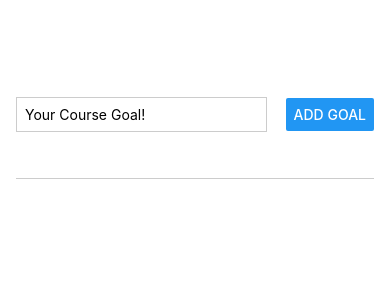
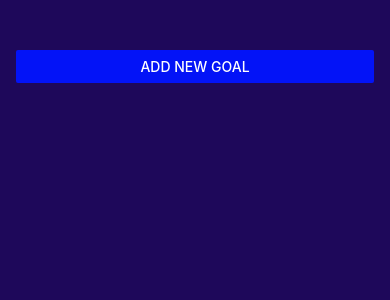
Before and after one commit to Yariki/goals-sample-react-native, a React Native app: screen / in a window 390 px wide. Shown: the top 300 px of the page. Built offline with nearby package versions, Linux system fonts and the light colour scheme.

Commit message:
small improvements

```diff
--- a/App.tsx
+++ b/App.tsx
@@ -1,12 +1,14 @@
 import { StatusBar } from 'expo-status-bar';
 import { useState } from 'react';
-import { StyleSheet,
+import {
+  StyleSheet,
   Text,
   View,
   Button,
   TextInput,
   ScrollView,
-      FlatList} from 'react-native';
+  FlatList
+} from 'react-native';
 import GoalItem from './components/GoalItem';
 import GoalInput from './components/GoalInput';
 import { Goal } from './types/types';
@@ -14,7 +16,16 @@
 
 export default function App() {
 
+  const [modalIsVisible, setModalIsVisible] = useState(false);
   const [courseGoals, setCourseGoals] = useState<Goal[]>([]);
+
+  function startNewGoalHandler() {
+    setModalIsVisible(true);
+  }
+
+  function endNewGoalHandler() {
+    setModalIsVisible(false);
+  }
 
   function addGoalHandler(enteredGoal: string) {
     setCourseGoals(currentGoals =>
@@ -22,9 +33,10 @@
         ...currentGoals,
         {
           value: enteredGoal,
-          id : uuid.v4().toString()
+          id: uuid.v4().toString()
         }
       ]);
+    endNewGoalHandler();
   }
 
   function removeGoalHandler(goalId: string) {
@@ -34,12 +46,19 @@
   }
 
   return (
+    <>
+      <StatusBar style="light" />
       <View style={styles.appContainer}>
-      <GoalInput addGoal={addGoalHandler}/>
+        <Button title='Add New Goal'
+          color='#0313f7'
+          onPress={startNewGoalHandler} />
+        <GoalInput visible={modalIsVisible}
+          addGoal={addGoalHandler}
+          onCancel={endNewGoalHandler} />
         <View style={styles.goalsContainer}>
           <FlatList
             data={courseGoals}
-          renderItem={({item, index}) => (
+            renderItem={({ item, index }) => (
               courseGoals.length === 0
                 ? <Text>No Goals Yet!</Text>
                 : <GoalItem
@@ -52,6 +71,7 @@
           </FlatList>
         </View>
       </View>
+    </>
   );
 }
 
@@ -59,7 +79,8 @@
   appContainer: {
     paddingTop: 50,
     paddingHorizontal: 16,
-    flex: 1
+    flex: 1,
+    backgroundColor: '#1e085a',
   },
 
   goalsContainer: {
--- a/app.json
+++ b/app.json
@@ -5,6 +5,7 @@
     "version": "1.0.0",
     "orientation": "portrait",
     "icon": "./assets/icon.png",
+    "backgroundColor": "#1e085a",
     "userInterfaceStyle": "light",
     "splash": {
       "image": "./assets/splash.png",
--- a/components/GoalInput.tsx
+++ b/components/GoalInput.tsx
@@ -1,9 +1,11 @@
 import { useState } from "react";
-import { Button, TextInput, View, StyleSheet } from "react-native";
+import { Button, TextInput, View, StyleSheet, Modal, Image } from "react-native";
 
 
 export interface GoalInputProps {
     addGoal: (goal: string) => void;
+    visible: boolean;
+    onCancel: () => void;
 }
 
 const GoalInput = (props: GoalInputProps) => {
@@ -16,7 +18,7 @@
 
     function addGoalHandler() {
 
-        if(!props.addGoal){
+        if (!props.addGoal) {
             return;
         }
 
@@ -24,17 +26,36 @@
         setEnteredGoal('');
     }
 
-    return (      <View style={styles.inputContainer}>
+    return (
+        <Modal visible={props.visible} animationType="slide">
+            <View style={styles.inputContainer}>
+                <Image
+                    style={styles.image}
+                    source={require('../assets/images/goal.png')} />
                 <TextInput
                     onChangeText={goalInputHandler}
                     style={styles.textInput} placeholder="Your Course Goal!"
                     value={enteredGoal}
                 />
+
+                <View style={styles.buttonContainer}>
+                    <View style={styles.button}>
+                        <Button title="Cancel"
+                            onPress={props.onCancel}
+                            color="#f31282"
+                        />
+                    </View>
+                    <View style={styles.button}>
                         <Button
                             onPress={addGoalHandler}
                             title="ADD GOAL"
+                            color="#5e0acc"
                         />
-      </View>);
+                    </View>
+                </View>
+            </View>
+
+        </Modal>);
 }
 
 
@@ -43,19 +64,31 @@
 const styles = StyleSheet.create({
     inputContainer: {
         flex: 1,
-        flexDirection: 'row',
-        justifyContent: 'space-between',
+        justifyContent: 'center',
         alignItems: 'center',
-        marginBottom: 25,
-        borderBottomWidth: 1,
-        borderBlockColor: '#cccccc'
+        padding: 16,
+        backgroundColor: '#311bcb'
     },
     textInput: {
-        borderWidth:1,
-        borderColor: '#cccccc',
-        width: ' 70%',
-        marginRight: 8,
-        padding: 8
+        borderWidth: 1,
+        borderColor: '#e4d0ff',
+        backgroundColor: '#e4d0ff',
+        color: '#120438',
+        borderRadius: 6,
+        width: '100%',
+        padding: 8,
     },
-
+    buttonContainer: {
+        marginTop: 16,
+        flexDirection: 'row'
+    },
+    button: {
+        width: 100,
+        marginHorizontal: 8
+    },
+    image: {
+        width: 100,
+        height: 100,
+        margin: 10
+    }
 });
--- a/components/GoalItem.tsx
+++ b/components/GoalItem.tsx
@@ -13,11 +13,15 @@
     };
 
     return (
-      <Pressable onPress={deleteHandler}>
         <View key={props.id} style={styles.goalItem}>
+          <Pressable
+          android_ripple={{color:'#020a74'}}
+          style={({pressed}) => pressed && styles.pressedItem}
+          onPress={deleteHandler}>
             <Text style={styles.goalText}>{props.text}</Text>
+          </Pressable>
         </View>
-    </Pressable>);
+    );
 }
 
 
@@ -25,13 +29,17 @@
 
 const styles = StyleSheet.create({
     goalItem: {
-        padding: 10,
         marginVertical: 10,
-        backgroundColor: '#ccc',
-        borderColor: 'black',
+        backgroundColor: '#0313f7',
+        borderColor: '#08025a',
         borderWidth: 1
       },
+      pressedItem: {
+        opacity: 0.5
+      },
       goalText: {
-        fontSize: 18
+        color: 'white',
+        fontSize: 18,
+        padding: 10,
       }
 });
```
Also changed, not shown: assets/images/goal.png (added). Lines whose indentation alone changed are shown as unchanged.
